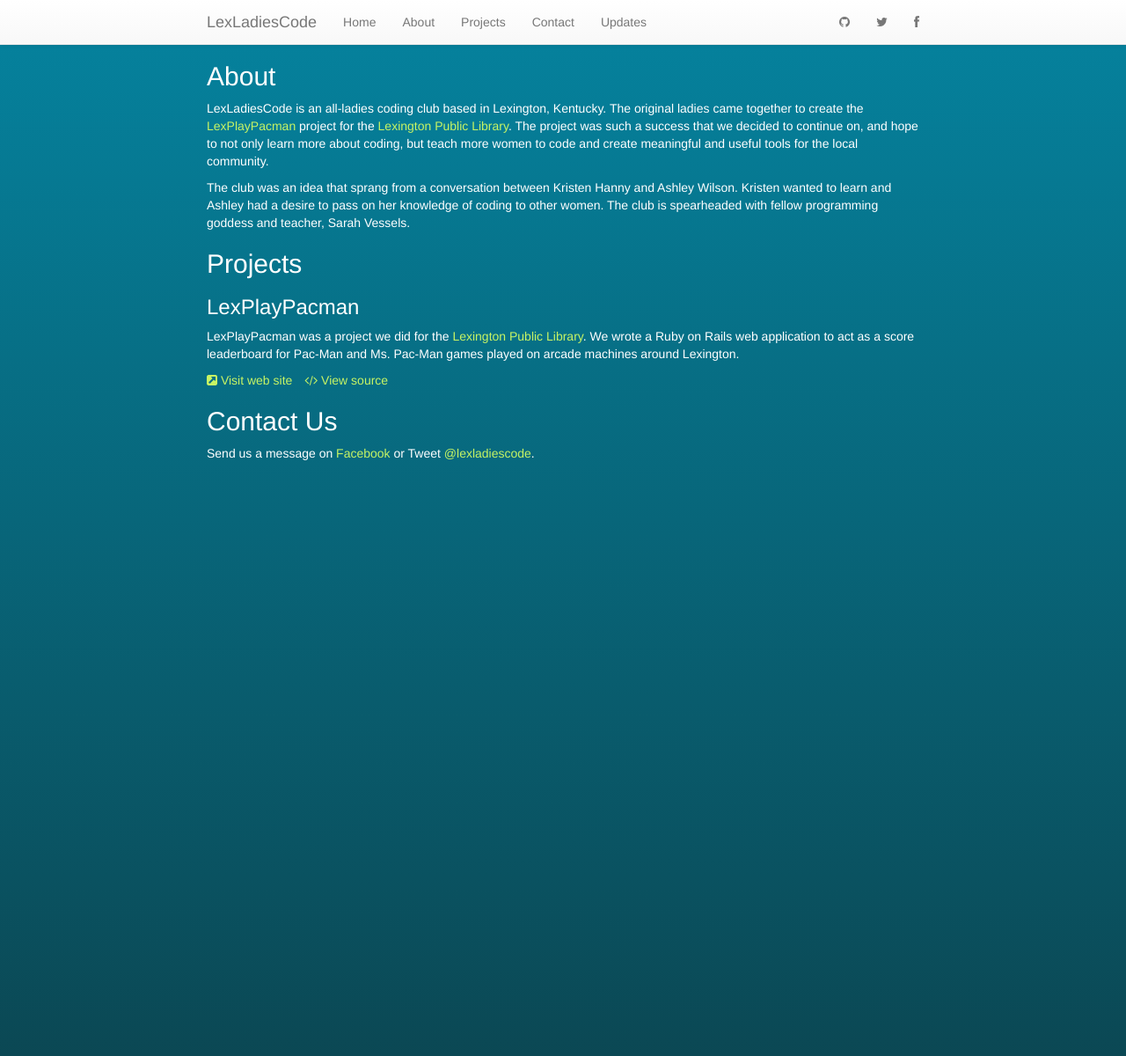
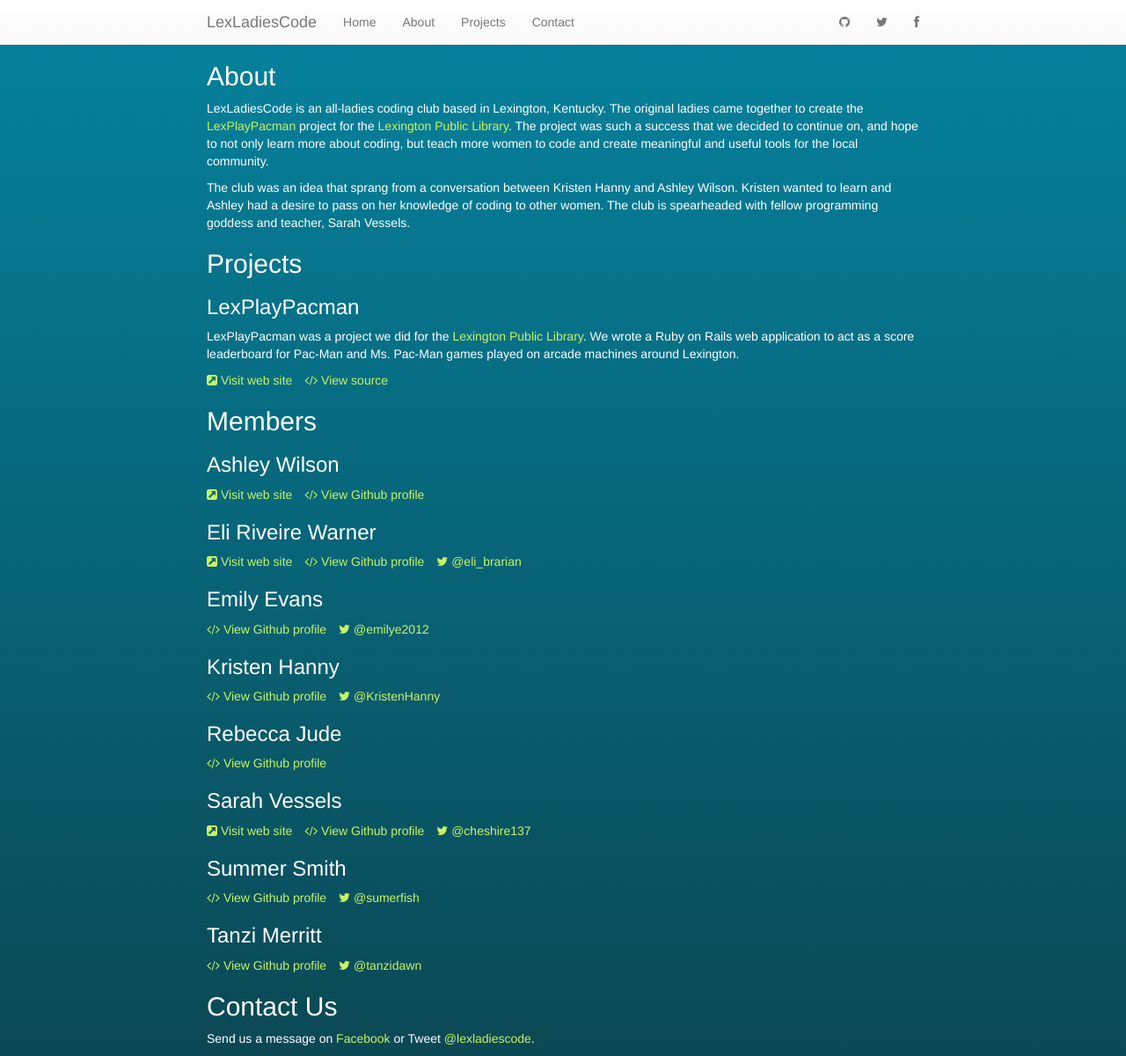
Before and after one commit to LexLadiesCode/LexLadiesCode.github.io, a Jekyll site: the page built from index.html, in a window 1280 px wide and 1200 px high. Shown: the whole window at 88% size. Built offline with Jekyll 4.4.1, drawn with Linux system fonts in a browser that asks for light colours; nearby versions of some CDN libraries; Markdown is read by kramdown in place of the engine named in the settings.

Commit message:
Add members section

```diff
--- /dev/null
+++ b/_includes/members.html
@@ -0,0 +1,43 @@
+<section id="members" class="page-section"><a name="members"></a>
+  <h2>Members</h2>
+  <ul class="members-list list-unstyled">
+    {% for post in site.categories.members reversed %}
+      <li>
+        <section class="member">
+          <h3 class="member-name">{{ post.title }}</h3>
+          <div class="member-bio">
+            {{ post.content }}
+          </div>
+          <footer class="member-footer">
+            <ul class="list-inline">
+              {% if post.website %}
+                <li>
+                  <a href="{{ post.website }}">
+                    <i class="fa fa-external-link-square"></i>
+                    Visit web site
+                  </a>
+                </li>
+              {% endif %}
+              {% if post.github %}
+                <li>
+                  <a href="https://github.com/{{ post.github }}">
+                    <i class="fa fa-code"></i>
+                    View Github profile
+                  </a>
+                </li>
+              {% endif %}
+              {% if post.twitter %}
+                <li>
+                  <a href="http://www.twitter.com/{{ post.twitter }}">
+                    <i class="fa fa-twitter"></i>
+                    @{{ post.twitter }}
+                  </a>
+                </li>
+              {% endif %}
+            </ul>
+          </footer>
+        </section>
+      </li>
+    {% endfor %}
+  </ul>
+</section>
--- a/_includes/nav.html
+++ b/_includes/nav.html
@@ -15,7 +15,9 @@
         <li><a href="#about">About</a></li>
         <li><a href="#projects">Projects</a></li>
         <li><a href="#contact">Contact</a></li>
-        <li><a href="#updates">Updates</a></li>
+        {% if site.categories.updates.size > 0 %}
+          <li><a href="#updates">Updates</a></li>
+        {% endif %}
       </ul>
       <ul class="nav navbar-nav navbar-right">
         <li>
--- a/_includes/updates.html
+++ b/_includes/updates.html
@@ -1,4 +1,4 @@
-{% if site.categories.updates.size < 1 %}
+{% if site.categories.updates.size > 0 %}
   <section id="updates" class="page-section"><a name="updates"></a>
     <h2>Updates</h2>
     <ul class="posts-list list-unstyled">
--- a/index.html
+++ b/index.html
@@ -6,6 +6,7 @@
 <div id="home">
   {% include about.html %}
   {% include projects.html %}
+  {% include members.html %}
   {% include contact.html %}
   {% include updates.html %}
 </div>
--- /dev/null
+++ b/members/_posts/2014-01-01-ashley-wilson.markdown
@@ -0,0 +1,6 @@
+---
+layout: post
+title: Ashley Wilson
+website: http://www.ashleybot.com/
+github: ashleybot
+---
--- /dev/null
+++ b/members/_posts/2014-03-01-emily-evans.markdown
@@ -0,0 +1,6 @@
+---
+layout: post
+title: Emily Evans
+github: msem1227
+twitter: emilye2012
+---
--- /dev/null
+++ b/members/_posts/2014-04-01-kristen-hanny.markdown
@@ -0,0 +1,6 @@
+---
+layout: post
+title: Kristen Hanny
+github: helpfulsquash
+twitter: KristenHanny
+---
--- /dev/null
+++ b/members/_posts/2014-05-01-rebecca-jude.markdown
@@ -0,0 +1,5 @@
+---
+layout: post
+title: Rebecca Jude
+github: beckyjo
+---
--- /dev/null
+++ b/members/_posts/2014-07-01-summer-smith.markdown
@@ -0,0 +1,6 @@
+---
+layout: post
+title: Summer Smith
+github: summasmiff
+twitter: sumerfish
+---
--- /dev/null
+++ b/members/_posts/2014-08-01-tanzi-merritt.markdown
@@ -0,0 +1,6 @@
+---
+layout: post
+title: Tanzi Merritt
+github: tanzimerritt
+twitter: tanzidawn
+---
```
Also changed, not shown: members/_posts/2014-02-01-eli-warner.markdown (added, +7 -0 lines), members/_posts/2014-06-01-sarah-vessels.markdown (added, +7 -0 lines). Lines whose indentation alone changed are shown as unchanged.
